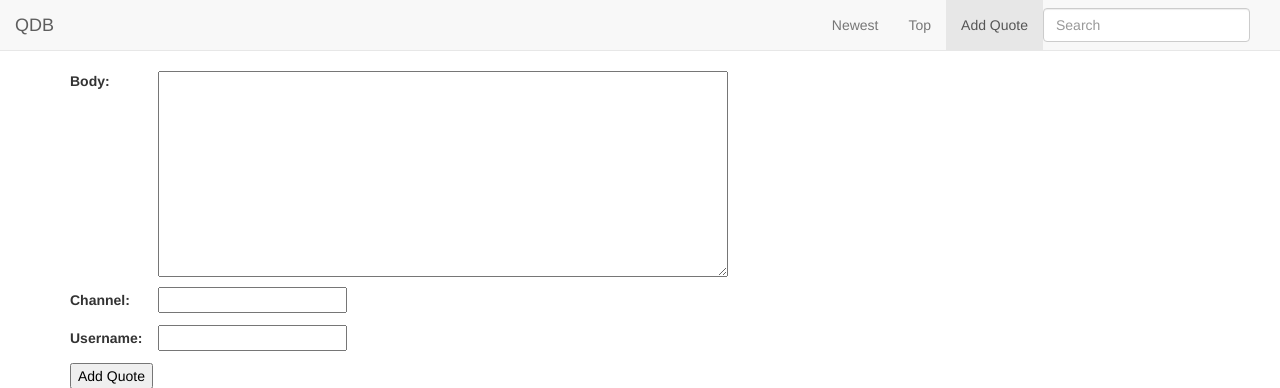
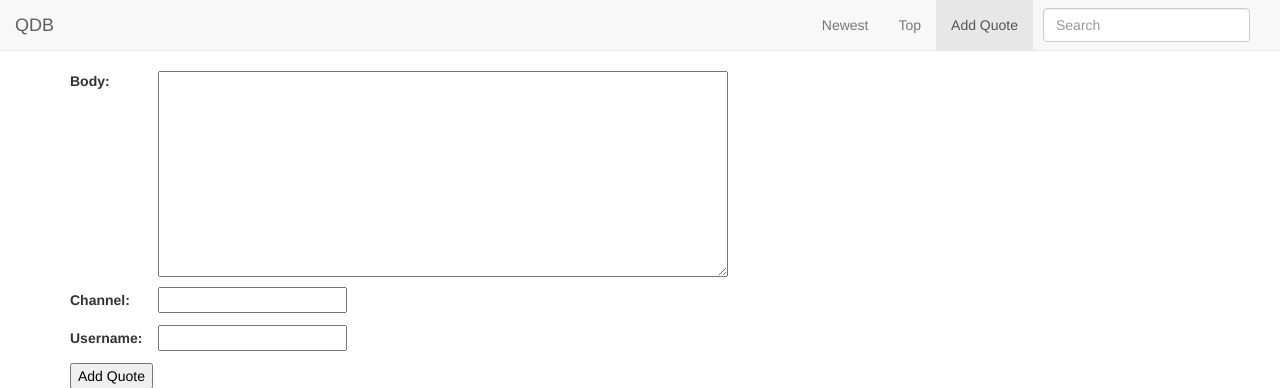
Before and after one commit to grantgarcia/qdbapp, a Django app: page /add in a window 1280 px wide. Shown: the top 388 px of the page. Run offline with Django 3.2, Linux system fonts and the light colour scheme; some libraries are stand-ins or nearby versions.

Commit message:
Fix margin between navigation and search bar

```diff
--- a/templates/base.html
+++ b/templates/base.html
@@ -6,6 +6,12 @@
 <title>{% if title %}{{ title }} &mdash; {% endif %}QDB</title>
 
 <link rel="stylesheet" type="text/css" href="{% static "bootstrap/css/bootstrap.min.css" %}" />
+
+<style type="text/css">
+nav ul.nav li:last-child {
+    margin-right: 10px;
+}
+</style>
 
 {% block css %}{% endblock %}
 {% block js %}{% endblock %}
```
